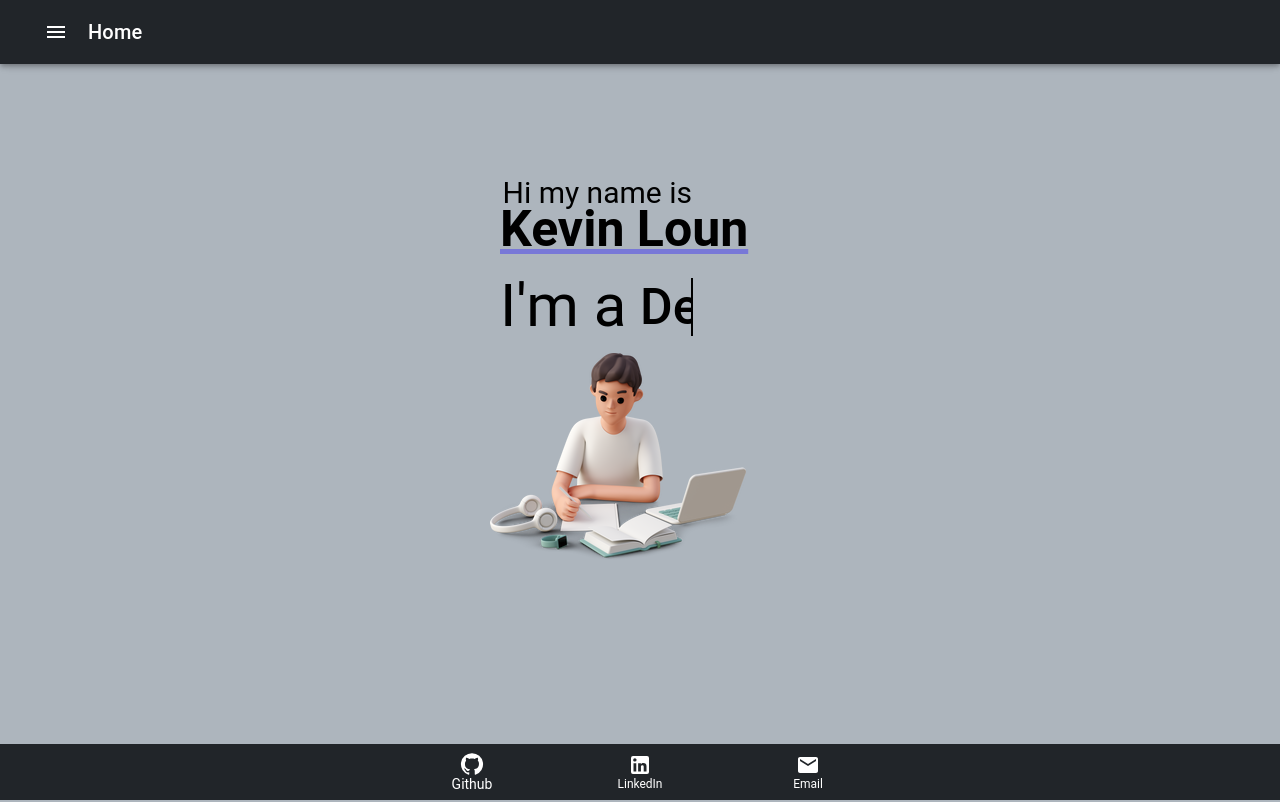
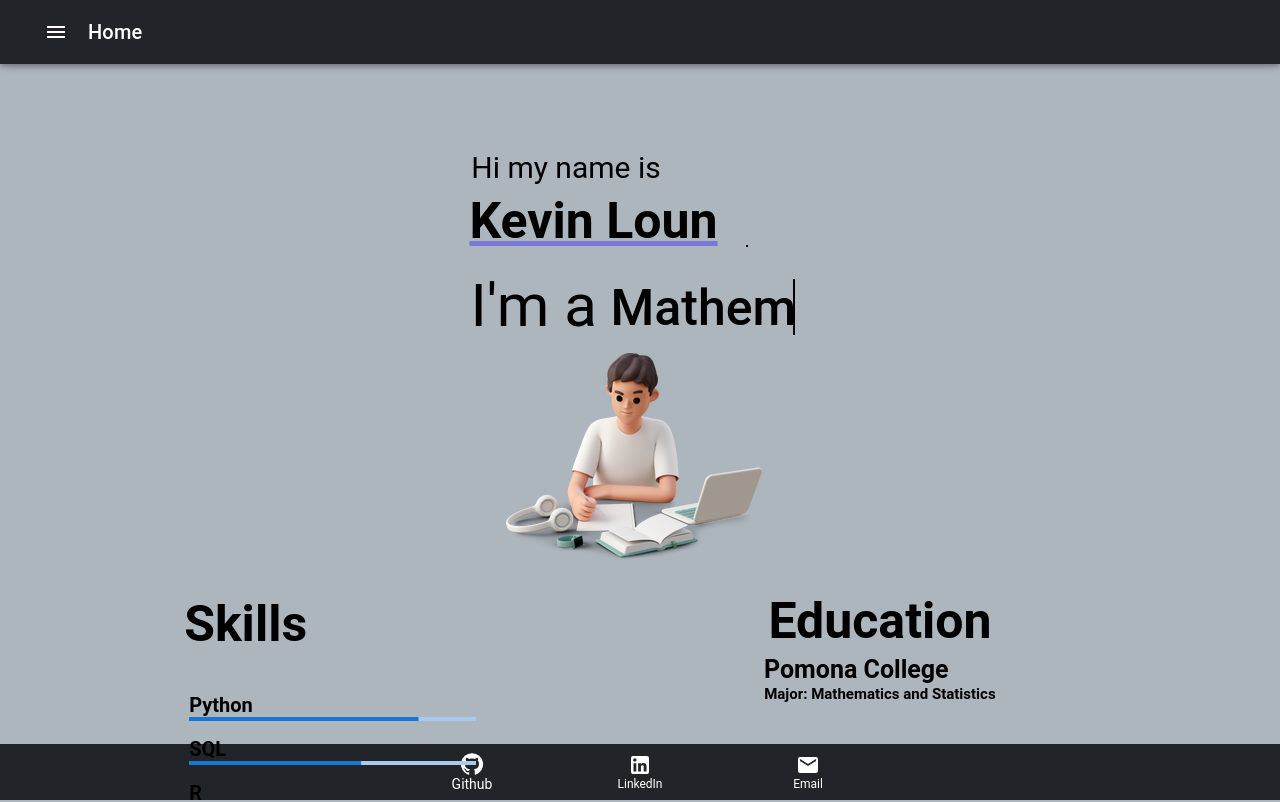
Before and after one commit to KabinAnalyzes/portfolio-site, a Next.js app: page / in a window 1280 px wide. Shown: the top 802 px of the page. Built offline with nearby package versions, Linux system fonts and the light colour scheme.

Commit message:
Updated Homepage

```diff
--- a/components/footer.js
+++ b/components/footer.js
@@ -17,6 +17,7 @@ export default function SimpleBottomNavigation() {
         width: '100%',
         backgroundColor: '#212529',
         zIndex: 1,
+        opacity: 1,
           }}>
       <BottomNavigation
         showLabels
--- /dev/null
+++ b/components/skills.js
@@ -0,0 +1,38 @@
+import * as React from 'react';
+import PropTypes from 'prop-types';
+import LinearProgress from '@mui/material/LinearProgress';
+import Typography from '@mui/material/Typography';
+import Box from '@mui/material/Box';
+
+function LinearProgressWithLabel(props) {
+  return (
+    <Box sx={{ display: 'flex', alignItems: 'center' }}>
+      <Box sx={{ width: '100%', mr: 3 }}>
+        <LinearProgress variant="determinate" {...props} />
+      </Box>
+      <Box sx={{ minWidth: 55 }}>
+        <Typography variant="body2" color="text.secondary">{`${Math.round(
+          props.value,
+        )}%`}</Typography>
+      </Box>
+    </Box>
+  );
+}
+
+LinearProgressWithLabel.propTypes = {
+  value: PropTypes.number.isRequired,
+};
+
+function LinearWithValueLabel({ value }) {
+  return (
+    <Box sx={{ width: '100%', mb: 2 }}>
+      <LinearProgressWithLabel value={value} />
+    </Box>
+  );
+}
+
+LinearWithValueLabel.propTypes = {
+  value: PropTypes.number.isRequired,
+};
+
+export default LinearWithValueLabel;
--- a/pages/Projects.js
+++ b/pages/Projects.js
@@ -137,7 +137,7 @@ const project1 = (
             Python | Flask | HTML | CSS
         </Typography>
         <Typography variant="body2">
-            Spotify Top Songs Web Application that allows users and view their top songs over differnt time periods and save them as playlists.
+            Spotify Top Songs Web Application that allows users and view their top songs over different time periods and save them as playlists.
           <br />
         </Typography>
       </CardContent>
--- a/pages/index.js
+++ b/pages/index.js
@@ -4,7 +4,7 @@ import Image from 'next/image'
 import { Inter } from 'next/font/google'
 import styles from '@/styles/Home.module.css'
 import student from '@/public/student.png'
-
+import LinearWithValueLabel from '@/components/skills';
 const inter = Inter({ subsets: ['latin'] })
 
 export default function Home() {
@@ -53,21 +53,29 @@ export default function Home() {
         class="static-txt">I'm a
         </div>
           <ul class="dynamic-txts">
-            <li><span>Student</span></li>
-            <li><span>Learner</span></li>
-            <li><span>Developer</span></li>
+            <li><span>Statatician</span></li>
+            <li><span>Mathematician</span></li>
+            <li><span>Life Long Learner</span></li>
           </ul>
         </div>
         <div className={styles.image}>
           <Image src={student} alt="Picture of the author" />
         </div>
-        <div className={styles.description}>
-          <p style={textStyle}>I am a passionate Student who's focused on Machine Learning, Statistics, and Programming.</p>
-          <p style={textStyle}>As I approach my final year of undergraduate studies, I am excited to channel my enthusiasm into real-world applications.</p>
+        <div className={styles.skills}>
+          <h2>Skills</h2>
+          <h3>
+          Python
+            <LinearWithValueLabel value={80}/>
+          SQL
+            <LinearWithValueLabel value={60}/>
+          R
+          <LinearWithValueLabel value={50}/>
+          </h3>
         </div>
-        <div className={styles.skills}>
-          <h3>My Skills</h3>
-          <h2>Skills</h2>
+        <div className={styles.education}>
+          <h2>Education</h2>
+          <h3>Pomona College</h3>
+          <h4>Major: Mathematics and Statistics</h4>
         </div>
     </div>
     </div>
--- a/styles/Home.module.css
+++ b/styles/Home.module.css
@@ -31,7 +31,7 @@
   justify-content: center;
   left: 50%;
   align-items: center;
-  min-height: 500vh;
+  min-height: 100vh;
   top: 20%;
 }
 
@@ -45,8 +45,8 @@
   font-family: 'Roboto', sans-serif;
   font-size: 30px;
   position: absolute;
-  top: 15px;
-  right: 87.5%;
+  top: -10px;
+  right: 93%;
   min-width: 200px;
   max-height: 40px;
   margin: 0;
@@ -60,8 +60,8 @@
   text-align: left;
   position: absolute;
   max-width: 2000px;
-  top : 1%;
-  right: 68%;
+  top : 4%;
+  right: 71%;
   text-decoration: underline;
   text-decoration-color: rgb(120, 120, 215);
   margin: 0;
@@ -99,13 +99,13 @@
 }
 
 .skills {
-  position: absolute;
-  top: 1200px;
-  right: 100%;
+  position: relative;
+  top: 10px;
+  right: 110%;
   z-index: 2;
   overflow: hidden;
   font-family: "Roboto", sans-serif;
-  padding: 50px;
+  padding: 40px;
   grid-column: 2;
 }
 
@@ -115,7 +115,7 @@
   font-size: 50px;
   font-size: 50px;
   bottom: 20px;
-  right: 1px;
+  right: 5px;
 }
 
 .skills h3 {
@@ -123,3 +123,33 @@
   overflow: hidden;
   bottom : 100px;
 }
+
+.education {
+  position: absolute;
+  top: 340px;
+  right: 10%;
+  z-index: 2;
+  overflow: hidden;
+  font-family: "Roboto", sans-serif;
+  padding: 50px;
+  grid-column: 3;
+}
+
+.education h2 {
+  font-size: 50px;
+  font-size: 50px;
+}
+
+.education h3 {
+  position: inherit;
+  top: 130px;
+  right: 93px;
+  font-size: 25px;
+}
+
+.education h4 {
+  position: inherit;
+  top: 165px;
+  right: 46px;
+  font-size: 15px;
+}
--- a/styles/globals.css
+++ b/styles/globals.css
@@ -4,6 +4,7 @@
 
 body {
     background-color: #ADB5BD;
+    height: 100%;
 }
 
 body::-webkit-scrollbar {
@@ -30,7 +31,7 @@ body::-webkit-scrollbar {
   font-family: "Roboto", sans-serif;
   position: relative;
   top: 110px;
-  right: 28%;
+  right: 38%;
 
 
 }
@@ -49,7 +50,7 @@ body::-webkit-scrollbar {
   line-height: 0px;
   overflow: hidden;
   position: relative;
-  top: -110px;
+  top: -112px;
   right: -125px;
   font-family: "Roboto", sans-serif;
 }
```
